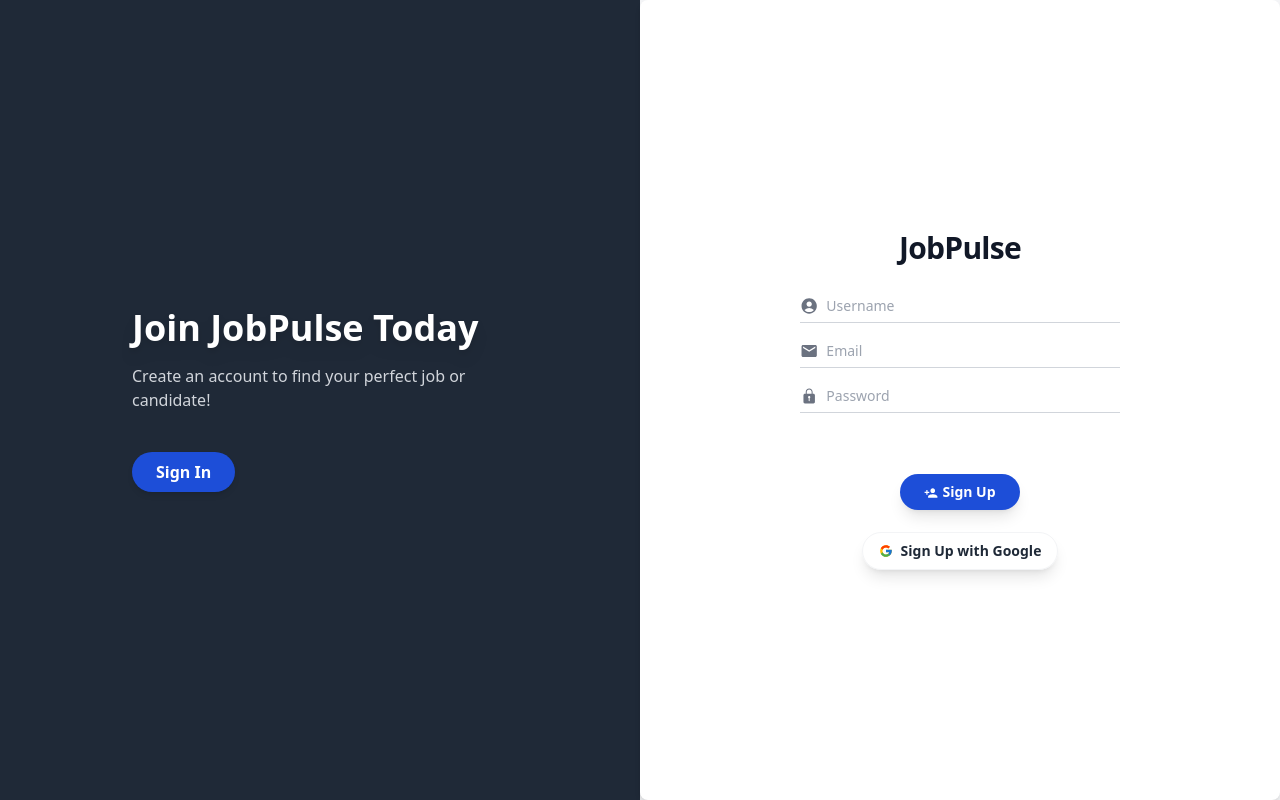
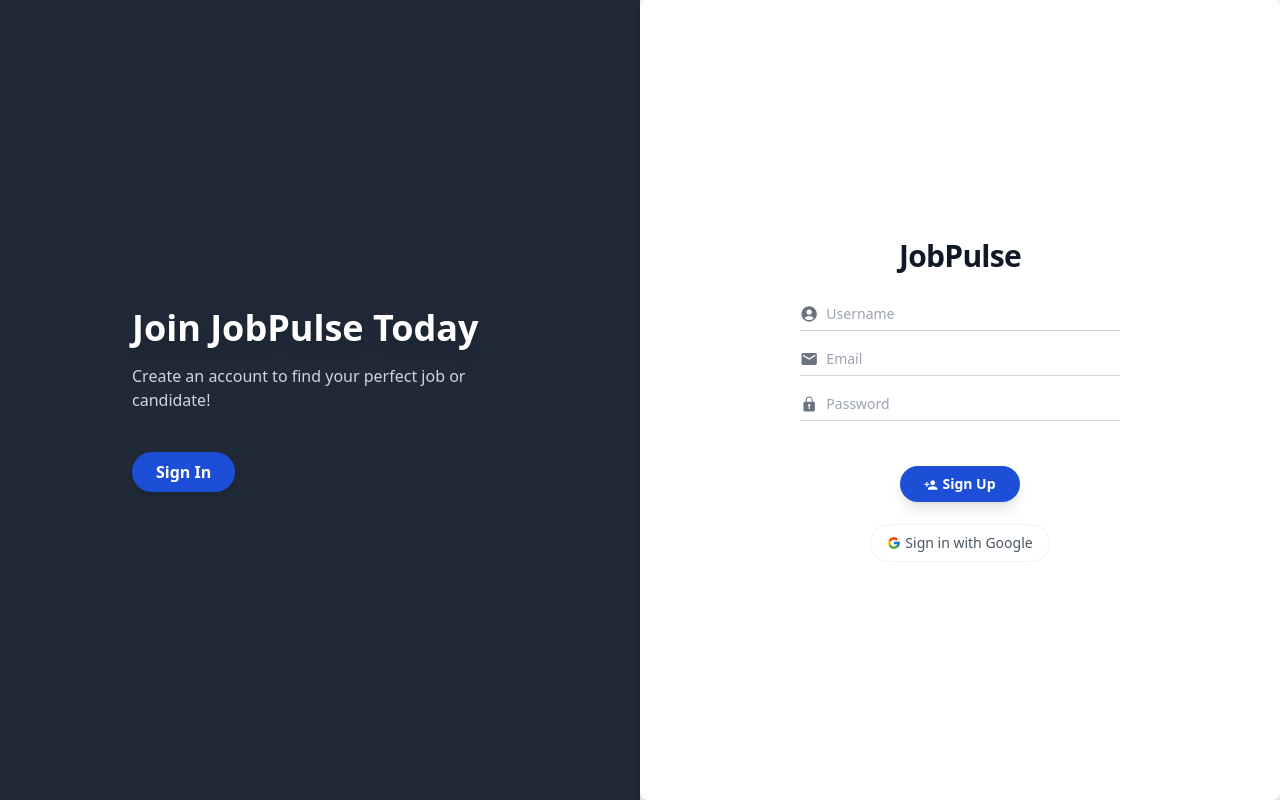
Before and after one commit to raeezrazz/job-pulse-Job-seeking-application, a React (Vite) app in the folder frontend/: page /login in a window 1280 px wide. Built offline with nearby package versions, Linux system fonts and the light colour scheme; no server answers.

Commit message:
changed the validation schema into formik

```diff
--- a/frontend/package.json
+++ b/frontend/package.json
@@ -18,6 +18,7 @@
     "@shadcn/ui": "^0.0.4",
     "@types/react-redux": "^7.1.34",
     "axios": "^1.7.7",
+    "formik": "^2.4.6",
     "framer-motion": "^11.11.11",
     "leaflet": "^1.9.4",
     "lucide-react": "^0.453.0",
@@ -29,7 +30,8 @@
     "react-redux": "^9.1.2",
     "react-router-dom": "^6.27.0",
     "react-toastify": "^10.0.5",
-    "sweetalert2": "^11.14.4"
+    "sweetalert2": "^11.14.4",
+    "yup": "^1.4.0"
   },
   "devDependencies": {
     "@eslint/js": "^9.9.0",
--- a/frontend/src/components/user/Login/LoginBody.tsx
+++ b/frontend/src/components/user/Login/LoginBody.tsx
@@ -1,63 +1,67 @@
 import React, { useState } from "react";
-import "./LoginBody.css"; // Ensure your CSS file has the necessary styles
+import "./LoginBody.css";
 import { MdEmail, MdAccountCircle, MdLogin, MdPersonAdd } from "react-icons/md";
 import { FcGoogle } from "react-icons/fc";
 import { IoIosLock } from "react-icons/io";
-import { validateEmail } from "../../../utils/validations/validation";
+import { validateEmail, validateName, validatePassword } from "../../../utils/validations/validation";
 import useIsMediumScreen from "../../hooks/UseIsMediumScreen";
+import { login, signUp } from "../../../api/userApi";
+import { motion } from "framer-motion";
+import { Formik, Form, Field, ErrorMessage } from "formik";
+import * as Yup from "yup";
 
-import { login } from "../../../api/userApi";
-import { motion } from "framer-motion";
+interface FormValues {
+  email: string;
+  password: string;
+  username?: string;
+}
+
+const SignupSchema = Yup.object().shape({
+  username: Yup.string()
+    .min(3, "Username must be at least 3 characters")
+    .max(20, "Username cannot exceed 20 characters")
+    .matches(/^[a-zA-Z0-9_]+$/, "Username can only contain letters, numbers, and underscores")
+    .required("Username is required"),
+  email: Yup.string().email("Invalid email format").required("Email is required"),
+  password: Yup.string()
+    .min(8, "Password must be at least 8 characters")
+    .matches(/[A-Z]/, "Password must contain at least one uppercase letter")
+    .matches(/[a-z]/, "Password must contain at least one lowercase letter")
+    .matches(/[0-9]/, "Password must contain at least one number")
+    .matches(/[!@#$%^&*]/, "Password must contain at least one special character")
+    .required("Password is required"),
+});
 
 function LoginBody() {
-  const [isSwapped, setIsSwapped] = useState(false);
-  const [email, setEmail] = useState<string>("");
-  const [password, setPassword] = useState<string>("");
-  const [username, setUsername] = useState<string>(""); // For signup
-  const [isLoading, setIsLoading] = useState<boolean>(false);
+  const [isLoginPage, setisLoginPage] = useState(false);
+  const [isLoading, setIsLoading] = useState(false);
   const [errorMessage, setErrorMessage] = useState("");
   const [shake, setShake] = useState(false);
 
+  const isMediumScreen = useIsMediumScreen();
 
-
-  const isMediumScreen = useIsMediumScreen(); // Check if screen size is medium or larger
-
-  const handleSubmit = async (e: React.FormEvent) => {
-    e.preventDefault();
-    setErrorMessage('');
-    setIsLoading(true);
-
-    if (isSwapped) {
-      if (password.trim() === '') {
-        setErrorMessage("Enter a valid Password");
-        setShake(false);
-        setTimeout(() => setShake(true), 1);
-      } else if (!validateEmail(email)) {
-        setErrorMessage("Please Enter a Valid Email");
-        setShake(false);
-        setTimeout(() => setShake(true), 1);
-      } else {
-        setErrorMessage('');
-        const data = {
-          email,
-          password,
-        };
-        try {
-          const response = await login(data);
-          console.log("Login response:", response);
-        } catch (error) {
-          console.log("Error:", error);
+  const toggleSwap = () => {
+    if (window.innerWidth >= 640) {
+      setisLoginPage((prev) => !prev);
     }
-      }
-    } else {
-      console.log("Signing up with:", { username, email, password });
-    }
-    setIsLoading(false);
   };
 
-  const toggleSwap = () => {
-    if (window.innerWidth >= 640) { // Only allow swap on larger screens
-      setIsSwapped((prev) => !prev);
+  const handleSubmit = async (values: FormValues) => {
+    setIsLoading(true);
+    setErrorMessage("");
+
+    try {
+      if (isLoginPage) {
+        await login(values.email, values.password);
+      } else {
+        await signUp(values.username!, values.email, values.password);
+      }
+    } catch (error) {
+      setErrorMessage("Login or signup failed. Please try again.");
+      setShake(true);
+      setTimeout(() => setShake(false), 500); // Reset shake effect after a brief delay
+    } finally {
+      setIsLoading(false);
     }
   };
 
@@ -66,23 +70,19 @@
       {/* Left Side: Background Section */}
       <div
         className={`flex items-center justify-start bg-gray-800 text-white p-6 md:p-8 shadow-lg transition-transform duration-500 ${
-        isSwapped ? "translate-x-full" : ""
-      } ${isSwapped ? "flex-grow-1" : "flex-grow-0"} md:flex-grow`}
-    ><motion.div
-      key={isSwapped}
-      animate={
-        isSwapped
-          ? { x: isMediumScreen ? [-800, 150, 100] : [-800, 150, 100] }
-          : { x: isMediumScreen ? [800, 50, 100] : [800, -20, 20] }
-      }
+          isLoginPage ? "translate-x-full" : ""
+        } ${isLoginPage ? "flex-grow-1" : "flex-grow-0"} md:flex-grow`}
+      >
+        <motion.div
+          key={isLoginPage}
+          animate={isLoginPage ? { x: isMediumScreen ? [-800, 150, 100] : [-800, 150, 100] } : { x: isMediumScreen ? [800, 50, 100] : [800, -20, 20] }}
           transition={{ ease: "easeOut", duration: 2 }}
           className="flex flex-col items-start w-full md:w-2/3"
         >
-          {isSwapped ? (
+          {isLoginPage ? (
             <>
               <h2 className="text-3xl sm:text-4xl font-bold mb-4 drop-shadow-lg">Welcome Back to JobPulse</h2>
               <p className="text-sm sm:text-base mb-6 text-gray-300">Log in to continue your job search or manage your applications!</p>
-              {/* Sign Up Button on the left side */}
               <button onClick={toggleSwap} className="mt-4 bg-blue-700 hover:bg-blue-600 text-white font-semibold rounded-full py-2 px-6 shadow-md transition-all duration-300 transform hover:scale-105">
                 Sign Up
               </button>
@@ -91,7 +91,6 @@
             <>
               <h2 className="text-3xl sm:text-4xl font-bold mb-4 drop-shadow-lg">Join JobPulse Today</h2>
               <p className="text-sm sm:text-base mb-6 text-gray-300">Create an account to find your perfect job or candidate!</p>
-              {/* Sign In Button on the left side */}
               <button onClick={toggleSwap} className="mt-4 bg-blue-700 hover:bg-blue-600 text-white font-semibold rounded-full py-2 px-6 shadow-md transition-all duration-300 transform hover:scale-105">
                 Sign In
               </button>
@@ -101,72 +100,64 @@
       </div>
 
       {/* Right Side: Login Form */}
-      <div className={`w-full md:w-3/6  flex items-center justify-center lg:p-24 p-6 bg-white shadow-md rounded-lg transition-transform duration-500 ${isSwapped ? '-translate-x-full' : ''}`}>
-        <motion.div key={isSwapped} animate={{ fontSize: "50px" }} transition={{ duration: 1 }} className="w-full max-w-xs">
+      <div className={`w-full md:w-3/6 flex items-center  justify-center lg:p-24 p-6 bg-white shadow-md rounded-lg transition-transform duration-500 ${isLoginPage ? "-translate-x-full" : ""}`}>
+        <motion.div
+          key={isLoginPage}
+          animate={{ fontSize: "50px" }}
+          transition={{ duration: 1 }}
+          className="w-full max-w-xs "
+        >
           <div className="text-center mb-6">
             <motion.h1 className="text-3xl font-bold tracking-tight text-gray-900">JobPulse</motion.h1>
           </div>
-          {shake && <p className={`text-red-500 text-xs ${errorMessage && 'animate-shake'}`}>{errorMessage}</p>}
+          {errorMessage && <p className={`text-red-500 text-xs ${shake && "animate-shake"}`}>{errorMessage}</p>}
+          <Formik
+            initialValues={{ email: "", password: "", username: "" }}
+            validationSchema={SignupSchema}
+            onSubmit={handleSubmit}
+          >
+            {({ values, handleChange, handleSubmit }) => (
+              <Form onSubmit={handleSubmit}>
+                {!isLoginPage && (
+                  <>
+                  <ErrorMessage name="username" component="div" className="text-red-500 text-xs" />
 
-          <form onSubmit={handleSubmit}>
-            {/* Conditional Rendering of Fields */}
-            {!isSwapped && (
                   <div className="flex items-center border-b border-gray-300 py-1.5 mb-3">
                     <MdAccountCircle className="text-gray-500 w-5 h-5 mr-2" />
-                <input
+                    <Field
                       type="text"
-                  id="username"
                       name="username"
                       placeholder="Username"
                       className="w-full bg-transparent focus:outline-none text-gray-700 placeholder-gray-400 text-sm"
-                  value={username}
-                  onChange={(e) => setUsername(e.target.value)}
-                  autoComplete="off"
-                  required
                     />
                   </div>
+
+                  </>
+
                 )}
+                <ErrorMessage name="email" component="div" className="text-red-500 text-xs" />
 
-            {/* Email Input */}
                 <div className="flex items-center border-b border-gray-300 py-1.5 mb-3">
                   <MdEmail className="text-gray-500 w-5 h-5 mr-2" />
-              <input
+                  <Field
                     type="email"
-                id="email"
                     name="email"
                     placeholder="Email"
                     className="w-full bg-transparent focus:outline-none text-gray-700 placeholder-gray-400 text-sm"
-                value={email}
-                onChange={(e) => setEmail(e.target.value)}
-                autoComplete="on"
-                required
+                  />
+                </div>
+                <ErrorMessage name="password" component="div" className="text-red-500 text-xs" />
+
+                <div className="flex items-center border-b border-gray-300 py-1.5 mb-3">
+                  <IoIosLock className="text-gray-500 w-5 h-5 mr-2" />
+                  <Field
+                    type="password"
+                    name="password"
+                    placeholder="Password"
+                    className="w-full bg-transparent focus:outline-none text-gray-700 placeholder-gray-400 text-sm"
                   />
                 </div>
 
-            {/* Password Input */}
-            <div className="flex items-center border-b border-gray-300 py-1.5 mb-3">
-              <IoIosLock className="text-gray-500 w-5 h-5 mr-2" />
-              <input
-                type="password"
-                id="password"
-                name="password"
-                placeholder="Password"
-                className="w-full bg-transparent focus:outline-none text-gray-700 placeholder-gray-400 text-sm"
-                value={password}
-                onChange={(e) => setPassword(e.target.value)}
-                autoComplete="off"
-                required
-              />
-            </div>
-
-            {/* Bottom Section */}
-            <div className={`flex justify-between items-center mb-4`}>
-              {isSwapped && (
-                <a href="#" className="text-xs font-semibold text-blue-700 hover:underline">
-                  Forgot Password?
-                </a>
-              )}
-            </div>
                 <div className="text-center">
                   <button
                     type="submit"
@@ -179,7 +170,7 @@
                         <path fill="currentColor" d="M4 12a8 8 0 018-8v8H4z" />
                       </svg>
                     ) : (
-                  isSwapped ? (
+                      isLoginPage ? (
                         <>
                           <MdLogin className="inline-block mr-1" />
                           Login
@@ -193,13 +184,14 @@
                     )}
                   </button>
                 </div>
-          </form>
+              </Form>
+            )}
+          </Formik>
 
-          {/* Google Button Section */}
           <div className="flex items-center justify-center mt-4">
-            <button className="flex items-center bg-transparent border border-gray-100 hover:bg-red-500 text-gray-800 font-semibold rounded-full py-2 px-4 text-sm transition-transform duration-200 shadow-lg">
-              <FcGoogle className="mr-2" />
-              {isSwapped ? "Login with Google" : "Sign Up with Google"}
+            <button className="flex items-center bg-transparent border border-gray-100 hover:bg-red-100 text-gray-600 rounded-full py-2 px-4 text-sm">
+              <FcGoogle className="inline-block mr-1" />
+              Sign in with Google
             </button>
           </div>
         </motion.div>
```
Also changed, not shown: 1 other file (tests, documents, lock files or other folders). Lines whose indentation alone changed are shown as unchanged.
